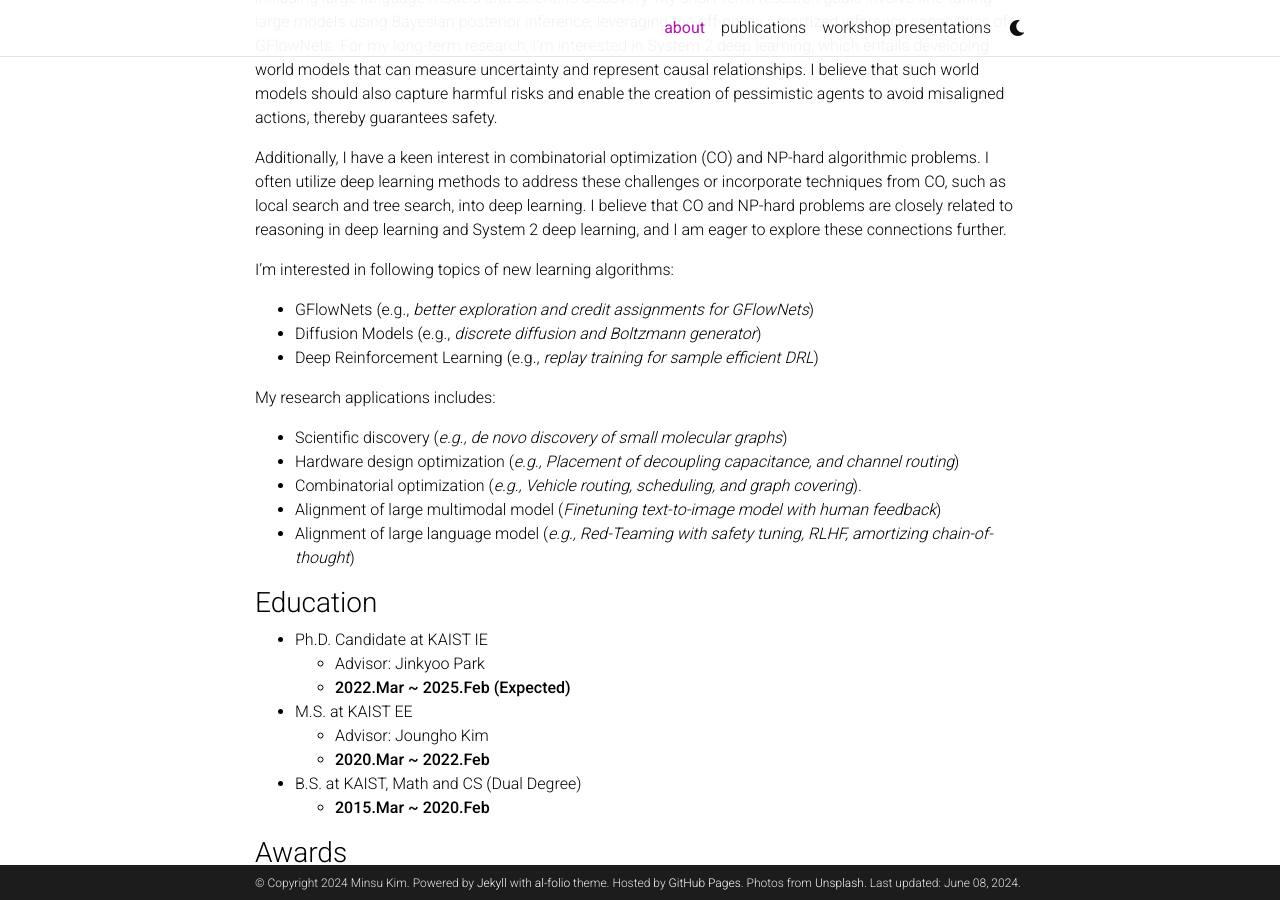
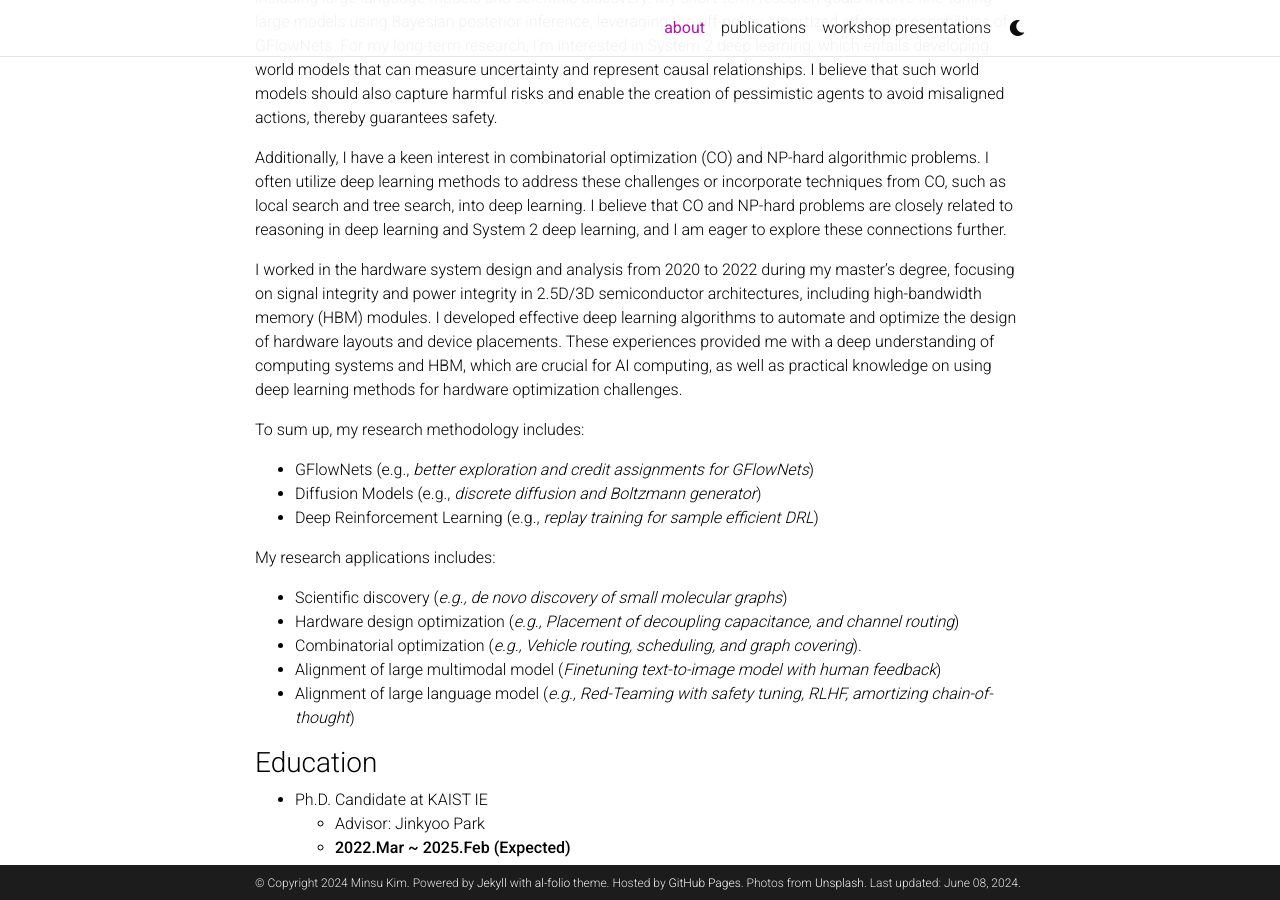
Before and after one commit to minsuukim/minsuukim.github.io, a Jekyll site: the page built from _pages/about.md, in a window 1280 px wide and 900 px high, scrolled down 502 px. Built offline with Jekyll 4.4.1, drawn with Linux system fonts in a browser that asks for light colours; comment, search, counter and statistics services are not loaded; a style sheet for code colours, icons or effects is not loaded.

Commit message:
Update about.md

```diff
--- a/_pages/about.md
+++ b/_pages/about.md
@@ -29,9 +29,10 @@ I'm currently focused on advancing reasoning in deep learning and its applicatio
 
 Additionally, I have a keen interest in combinatorial optimization (CO) and NP-hard algorithmic problems. I often utilize deep learning methods to address these challenges or incorporate techniques from CO, such as local search and tree search, into deep learning. I believe that CO and NP-hard problems are closely related to reasoning in deep learning and System 2 deep learning, and I am eager to explore these connections further.
 
+I worked in the hardware system design and analysis from 2020 to 2022 during my master's degree, focusing on signal integrity and power integrity in 2.5D/3D semiconductor architectures, including high-bandwidth memory (HBM) modules. I developed effective deep learning algorithms to automate and optimize the design of hardware layouts and device placements. These experiences provided me with a deep understanding of computing systems and HBM, which are crucial for AI computing, as well as practical knowledge on using deep learning methods for hardware optimization challenges.
 
 
-I'm interested in following topics of new learning algorithms:
+To sum up, my research methodology includes:
 - GFlowNets (e.g., *better exploration and credit assignments for GFlowNets*)
 - Diffusion Models (e.g., *discrete diffusion and Boltzmann generator*)
 - Deep Reinforcement Learning (e.g., *replay training for sample efficient DRL*)
```
